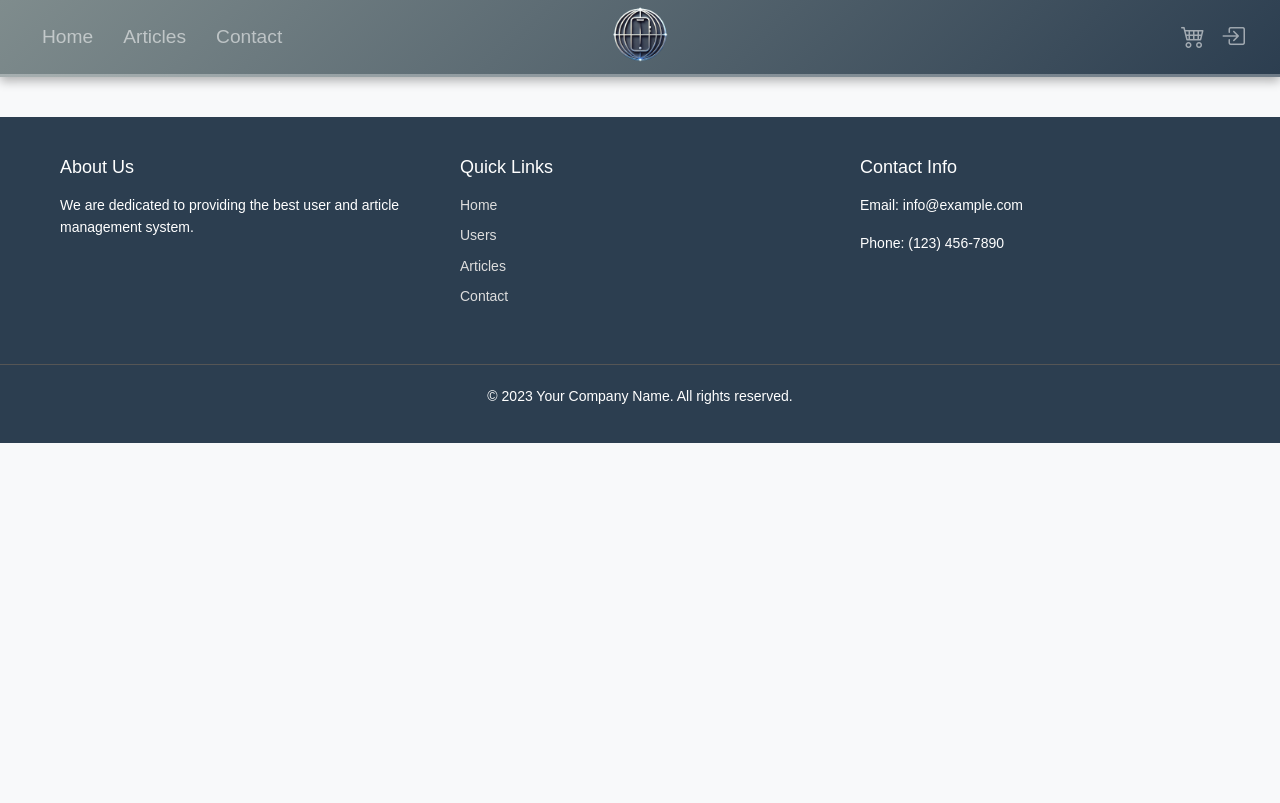
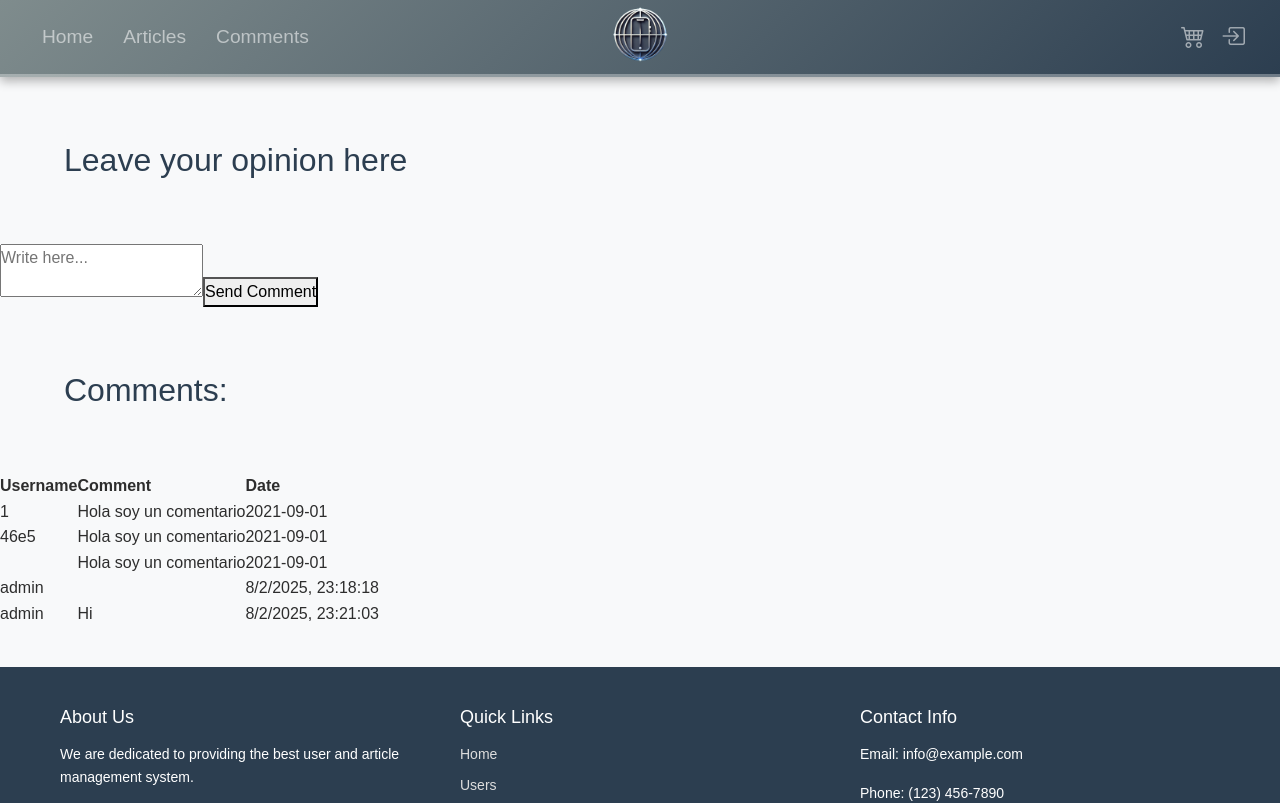
Before and after one commit to WDJohanWD/proyectoreact, a React (Vite) app in the folder react-project/: page /comments in a window 1280 px wide. Shown: the top 803 px of the page. Built offline with nearby package versions, Linux system fonts and the light colour scheme; data requests are answered from the project's data file.

Commit message:
comments zone innit

```diff
--- a/react-project/db/db.json
+++ b/react-project/db/db.json
@@ -32,24 +32,36 @@
       "role": "user"
     }
   ],
-  "coments": [
+  "comments": [
     {
       "id": "1",
-      "user_id": "1",
-      "coment": "Hola soy un comentario",
+      "username": "1",
+      "comment": "Hola soy un comentario",
       "date": "2021-09-01"
     },
     {
       "id": "2",
-      "user_id": "46e5",
-      "coment": "Hola soy un comentario",
+      "username": "46e5",
+      "comment": "Hola soy un comentario",
       "date": "2021-09-01"
     },
     {
       "id": "3",
       "user_id": "1ce9",
-      "coment": "Hola soy un comentario",
+      "comment": "Hola soy un comentario",
       "date": "2021-09-01"
+    },
+    {
+      "id": "9316",
+      "username": "admin",
+      "comment": "",
+      "date": "8/2/2025, 23:18:18"
+    },
+    {
+      "id": "8840",
+      "username": "admin",
+      "comment": "Hi\n",
+      "date": "8/2/2025, 23:21:03"
     }
   ],
   "articles": [
--- a/react-project/src/App.jsx
+++ b/react-project/src/App.jsx
@@ -8,6 +8,7 @@ import Footer from "./layout/Footer";
 import Dashboard from "./admin/Dashboard";
 import EditArticle from "./admin/EditArticle";
 import EditUser from "./admin/EditUser";
+import Comments from "./components/Comments";
 import { useEffect, useState } from "react";
 function App() {
 
@@ -32,6 +33,7 @@ function App() {
         {isAdmin && <Route path="/dashboard" element={<Dashboard />} />}
         {isAdmin && <Route path="/edit-article" element={<EditArticle />} />}
         {isAdmin && <Route path="/edit-user" element={<EditUser />} />}
+        <Route path="/comments" element={<Comments/>}/>
 
 
       </Routes>
--- /dev/null
+++ b/react-project/src/components/Comments.jsx
@@ -0,0 +1,85 @@
+import { useEffect, useState } from "react"
+
+const Comments = () => {
+    const [comments, setComments] = useState([])
+    const [comment, setComment] = useState("")
+
+    function handleCommentChange(event) {
+        setComment(event.target.value);
+    }
+
+
+
+
+    async function fetchComments() {
+        try {
+            const response = await fetch("http://localhost:5000/comments")
+            if (!response.ok) {
+                throw new Error("Error fetching comments")
+            }
+            const data = await response.json()
+            setComments(data)
+        } catch (error) {
+            console.error(error)
+        }
+    }
+    function saveComments(){
+        const username = localStorage.getItem("username")
+        const registrationDate = new Date().toLocaleString();
+        const newComment ={username, comment, date: registrationDate}
+        const response =  fetch("http://localhost:5000/comments",{
+            method: "POST",
+            headers: {"Content-Type": "application/json"},
+            body: JSON.stringify(newComment)
+        });
+
+        if(!response.ok){
+            console.log("Error saving comment.")
+        }
+    }
+
+    useEffect(() => {
+        fetchComments()
+    }, [])
+
+    return (
+        <>
+            <h2>Leave your opinion here</h2>
+            <div className="formComments">
+                <form action="" onSubmit={saveComments}>
+                    <textarea value={comment} onChange={handleCommentChange} placeholder="Write here..."></textarea>
+
+                    <button type="submit">Send Comment</button>
+                </form>
+            </div>
+
+            <h2>Comments:</h2>
+            <div className="comments">
+                {comments.length > 0 ? (
+                    <table>
+                        <thead>
+                            <tr>
+                                <th>Username</th>
+                                <th>Comment</th>
+                                <th>Date</th>
+                            </tr>
+                        </thead>
+                        <tbody>
+                            {comments.map((comment, index) => (
+                                <tr key={index}>
+                                    <td>{comment.username}</td>
+                                    <td>{comment.comment}</td>
+                                    <td>{comment.date}</td>
+                                </tr>
+                            ))}
+                        </tbody>
+                    </table>
+                ) : (
+                    <p>No comments available.</p>
+                )}
+            </div>
+        </>
+    )
+}
+
+export default Comments
--- a/react-project/src/layout/NavBar.jsx
+++ b/react-project/src/layout/NavBar.jsx
@@ -48,8 +48,8 @@ const NavBar = () => {
           </Link>
         </li>
         <li className="nav-item">
-          <Link to="/contact" className="nav-link" style={{ padding: "10px 15px" }}>
-            Contact
+          <Link to="/comments" className="nav-link" style={{ padding: "10px 15px" }}>
+            Comments
           </Link>
         </li>
       </ul>
```
